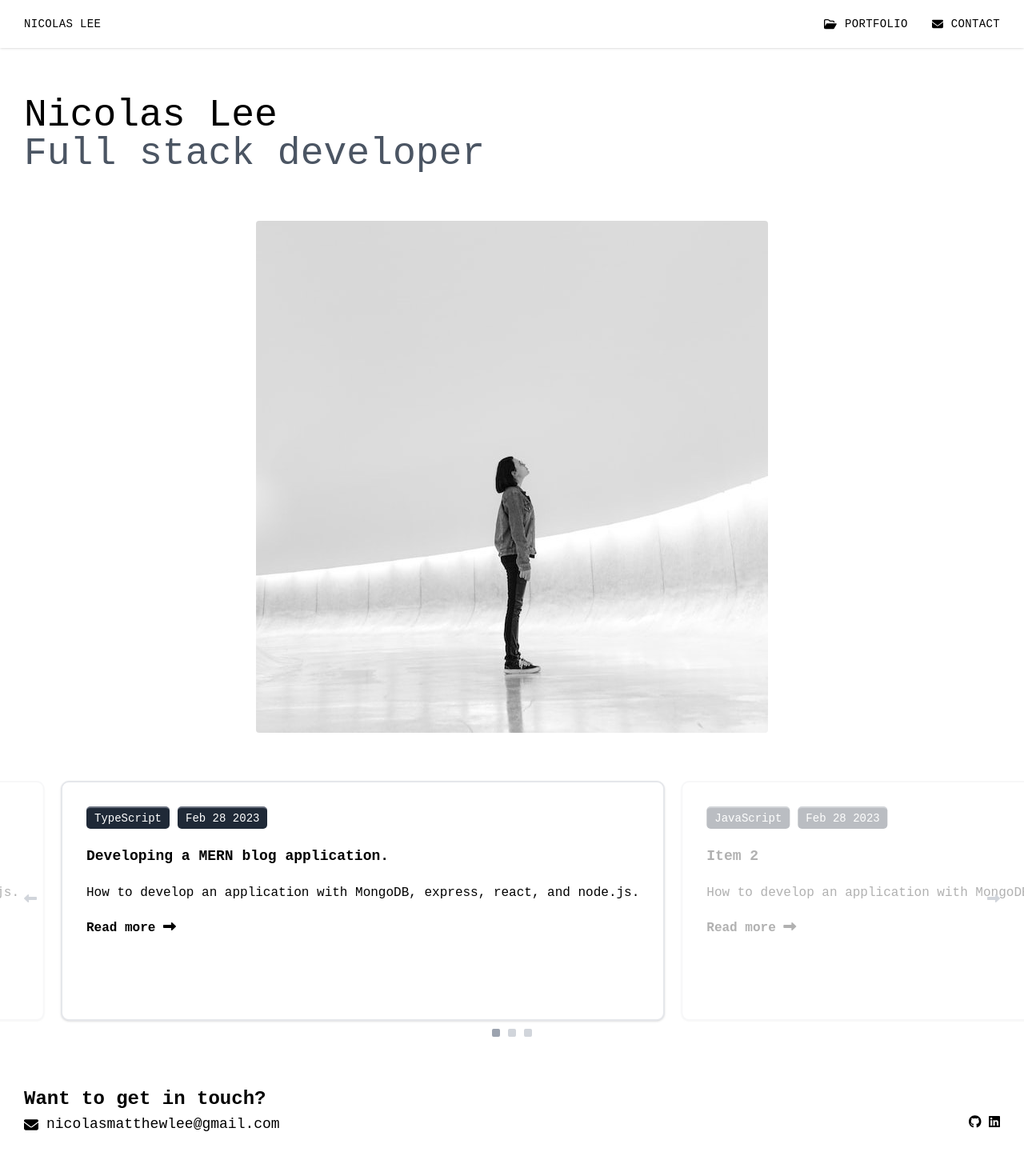
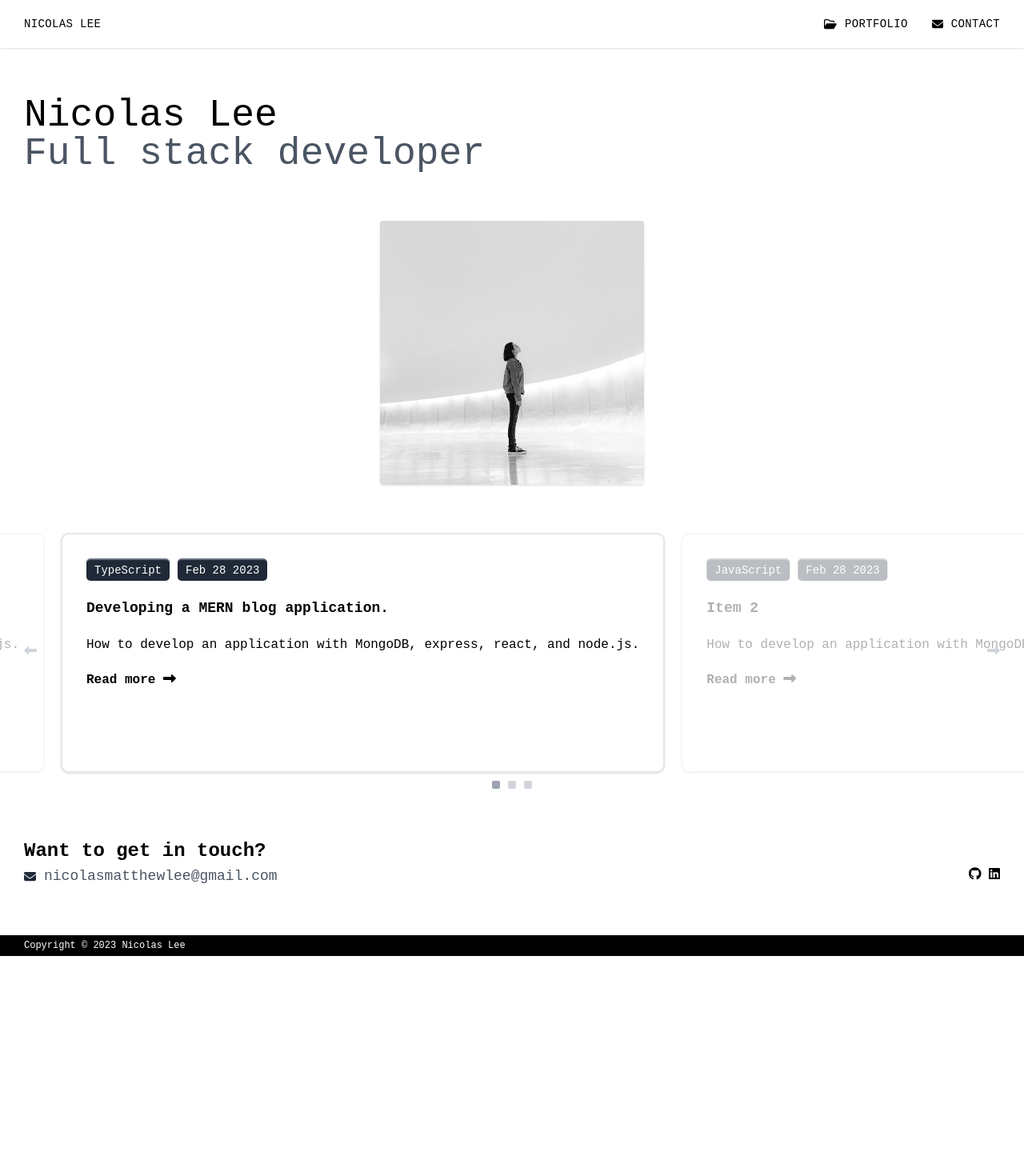
Before and after one commit to nicolasmatthewlee/personal-site, a React (Create React App) app: page / in a window 1280 px wide. Shown: the top 1470 px of the page at 80% size. After the commit the page ends 1195 px from the top, so only its background shows below. Built offline with nearby package versions, Linux system fonts and the light colour scheme.

Commit message:
minor fixes to small-screen layout: wired up navigation bar components with anchor tags (smoothed scrolling with tailwind scroll-smooth), added shadow and shrunk image, changed color of footer email

```diff
--- a/src/app.tsx
+++ b/src/app.tsx
@@ -8,13 +8,13 @@ function App() {
   return (
     <div className="overflow-x-hidden">
       <Header />
-      <div className="py-[30px] pt-[120px] pb-[60px] space-y-[60px]">
+      <div id="top" className="py-[30px] pt-[120px] pb-[60px] space-y-[60px]">
         <Title />
         <Portfolio />
         <Footer />
       </div>
       <div className="bg-black text-white text-xs py-[5px] px-[30px]">
-        Copyright © 2023 Nicolas Matthew Lee
+        Copyright © 2023 Nicolas Lee
       </div>
     </div>
   );
--- a/src/components/footer.tsx
+++ b/src/components/footer.tsx
@@ -4,11 +4,14 @@ import { faGithub, faLinkedin } from "@fortawesome/free-brands-svg-icons";
 
 export const Footer = () => {
   return (
-    <div className="px-[30px]">
+    <div className="px-[30px]" id="contact">
       <h2 className="text-[24px] font-bold">Want to get in touch?</h2>
       <div className="flex">
-        <div className="text-[18px] flex flex-1 items-center">
-          <FontAwesomeIcon icon={faEnvelope} className="mr-[10px]" />
+        <div className="text-[18px] flex flex-1 items-center text-gray-600">
+          <FontAwesomeIcon
+            icon={faEnvelope}
+            className="mr-[10px] text-[15px] text-gray-800"
+          />
           nicolasmatthewlee@gmail.com
         </div>
         <div className="space-x-[10px]">
--- a/src/components/header.tsx
+++ b/src/components/header.tsx
@@ -6,15 +6,17 @@ import { faEnvelope } from "@fortawesome/free-solid-svg-icons";
 export const Header = () => {
   return (
     <div className="bg-white h-[60px] fixed shadow w-full flex items-center space-x-[30px] px-[30px] py-[10px] text-sm tracking-wide z-50">
-      <h1 className="flex-1">NICOLAS LEE</h1>
-      <div className="flex items-center space-x-[10px]">
+      <a href="#top" className="flex-1">
+        NICOLAS LEE
+      </a>
+      <a href="#portfolio" className="flex items-center space-x-[10px]">
         <FontAwesomeIcon icon={faFolderOpen} />
         <h1 className="hidden sm:inline">PORTFOLIO</h1>
-      </div>
-      <div className="flex items-center space-x-[10px]">
+      </a>
+      <a href="#contact" className="flex items-center space-x-[10px]">
         <FontAwesomeIcon icon={faEnvelope} />
         <h1 className="hidden sm:inline">CONTACT</h1>
-      </div>
+      </a>
     </div>
   );
 };
--- a/src/components/portfolio.tsx
+++ b/src/components/portfolio.tsx
@@ -35,7 +35,7 @@ export const Portfolio = () => {
   };
 
   return (
-    <div>
+    <div id="portfolio">
       <div className="flex w-full h-[300px] relative">
         <button
           onClick={() => {
--- a/src/components/title.tsx
+++ b/src/components/title.tsx
@@ -1,4 +1,4 @@
-import PROFILE from "../assets/placeholder-standing.jpg";
+import PROFILE from "../assets/placeholder.jpg";
 
 export const Title = () => {
   return (
@@ -8,7 +8,11 @@ export const Title = () => {
         <h1 className="text-5xl text-gray-600">Full stack developer</h1>
       </div>
       <div className="flex justify-center">
-        <img src={PROFILE} alt="nicolas lee" className="rounded object-fit" />
+        <img
+          src={PROFILE}
+          alt="nicolas lee"
+          className="rounded object-fit w-[330px] shadow"
+        />
       </div>
     </div>
   );
--- a/src/index.css
+++ b/src/index.css
@@ -1,6 +1,12 @@
 @tailwind base;
 @tailwind components;
 @tailwind utilities;
+
+@layer base {
+    html {
+        @apply scroll-smooth;
+    }
+}
 
 @import url('https://fonts.googleapis.com/css2?family=Roboto+Mono:wght@400;500;600;700&display=swap');
 
```
Also changed, not shown: src/assets/placeholder.jpg (renamed from src/assets/placeholder-standing.jpg).
